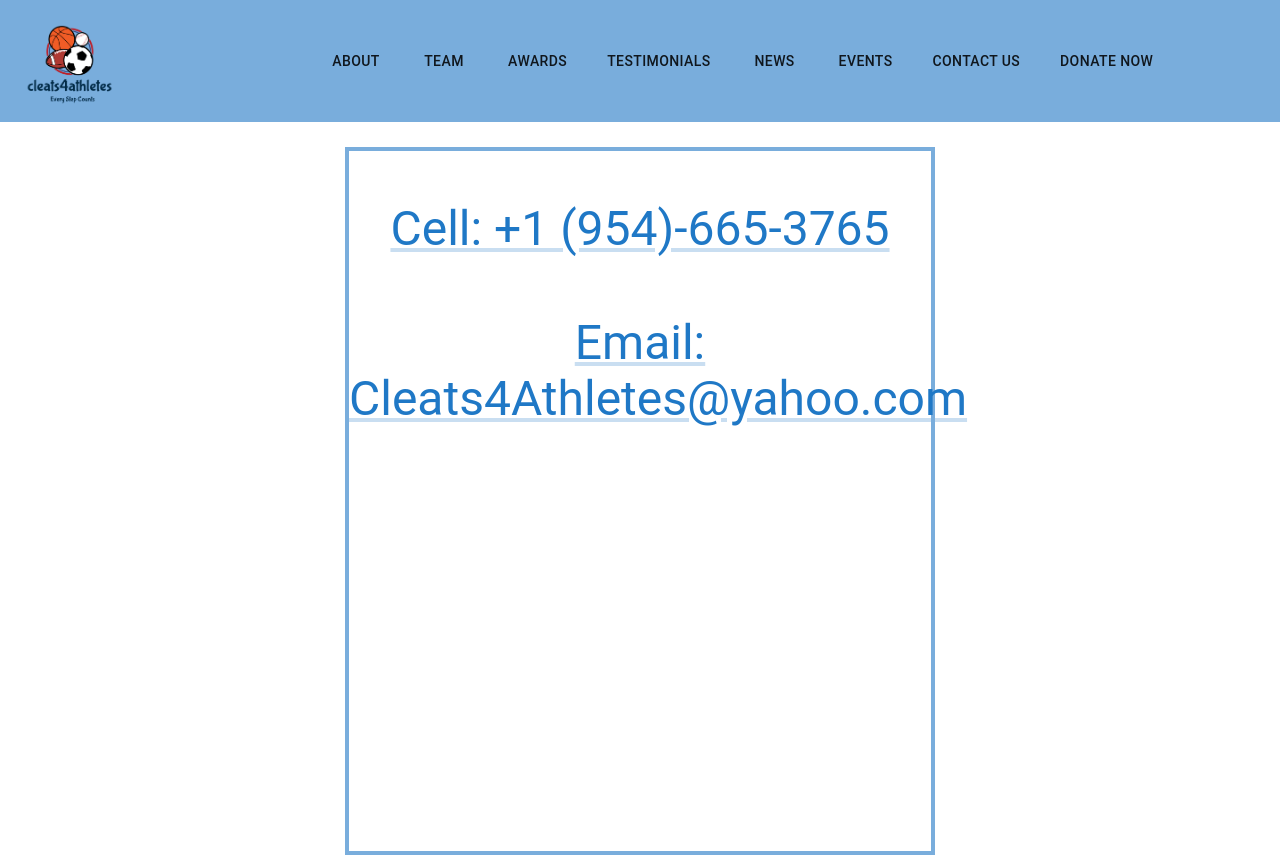
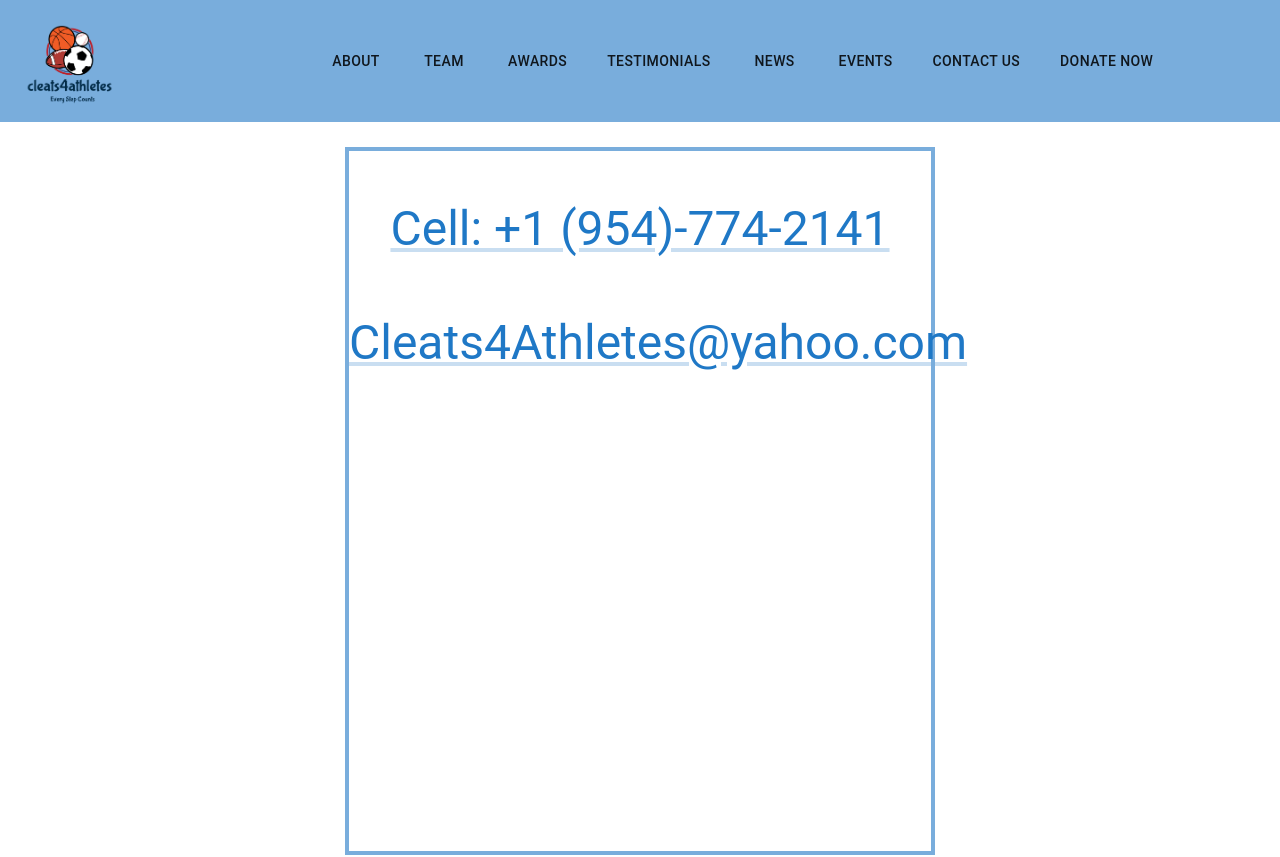
Before and after one commit to drewamunat2/cleats4athletes-react-app, a React (Create React App) app: page /contact in a window 1280 px wide. Shown: the top 857 px of the page. Built offline with nearby package versions, Linux system fonts and the light colour scheme.

Commit message:
minor changes

```diff
--- a/src/routes/About.js
+++ b/src/routes/About.js
@@ -148,7 +148,7 @@
                 Police Athletic League (PAL) of Hollywood, FL, who then
                 distributed them to the kids. After introducing the idea to the
                 community service contact at their school, they realized they
-                could be more effective if they created a Not-for Profit
+                could be more effective if they created a Not for Profit
                 Corporation. In 2022 our CEO, Matthew Amunategui, filed articles
                 of incorporation to make Cleats4Athletes an official Florida
                 501(c)(3) Not for Profit corporation. Now, one of our goals is
@@ -173,7 +173,7 @@
                 display="block"
                 style={missionStyle}
               >
-                Since 2020, we have collected approximately 566 items (approx.
+                Since 2020, we have collected approximately 580 items (approx.
                 value $2279), which includes cleats, sneakers, athletic
                 clothing, athletic equipment, and clothes/shoes. We have
                 received $2000 from donors which we used to purchase 30 pairs of
@@ -306,7 +306,7 @@
                 Police Athletic League (PAL) of Hollywood, FL, who then
                 distributed them to the kids. After introducing the idea to the
                 community service contact at their school, they realized they
-                could be more effective if they created a Not-for Profit
+                could be more effective if they created a Not for Profit
                 Corporation. In 2022 our CEO, Matthew Amunategui, filed articles
                 of incorporation to make Cleats4Athletes an official Florida
                 501(c)(3) Not for Profit corporation. Now, one of our goals is
@@ -331,7 +331,7 @@
                 display="block"
                 style={missionStyle}
               >
-                Since 2020, we have collected approximately 566 items (approx.
+                Since 2020, we have collected approximately 580 items (approx.
                 value $2279), which includes cleats, sneakers, athletic
                 clothing, athletic equipment, and clothes/shoes. We have
                 received $2000 from donors which we used to purchase 30 pairs of
--- a/src/routes/ContactUs.js
+++ b/src/routes/ContactUs.js
@@ -42,6 +42,9 @@
   marginBottom: "10%",
 };
 
+const CELL = 'Cell: +1 (954)-774-2141';
+const EMAIL = 'Cleats4Athletes@yahoo.com';
+
 export default function ContactUs() {
   const theme = useTheme();
   const mobile = useMediaQuery(theme.breakpoints.down("sm"));
@@ -60,7 +63,7 @@
                   display="block"
                   style={titleStyle}
                 >
-                  Cell: +1 (954)-665-3765
+                  {CELL}
                 </Typography>
               </Link>
               <Link href="mailto:Cleats4Athletes@yahoo.com">
@@ -71,7 +74,7 @@
                   display="block"
                   style={titleStyle}
                 >
-                  Email: Cleats4Athletes@yahoo.com
+                  {EMAIL}
                 </Typography>
               </Link>
             </Paper>
@@ -94,7 +97,7 @@
                   display="block"
                   style={titleStyle}
                 >
-                  Cell: +1 (954)-665-3765
+                  {CELL}
                 </Typography>
               </Link>
               <Link href="mailto:Cleats4Athletes@yahoo.com">
@@ -105,7 +108,7 @@
                   display="block"
                   style={titleStyle}
                 >
-                  Email: Cleats4Athletes@yahoo.com
+                  {EMAIL}
                 </Typography>
               </Link>
             </Paper>
--- a/src/routes/Home.js
+++ b/src/routes/Home.js
@@ -64,7 +64,7 @@
             display="block"
             align="center"
           >
-            Founded in: December 2020
+            Founded in: 2020
           </Typography>
         </Grid>
         <Grid item xs={12} sm={4} sx={{border: '2px solid #79ADDC'}}>
@@ -97,7 +97,7 @@
               display="block"
               align="center"
             >
-              Founded in: December 2020
+              Founded in: 2020
             </Typography>
           </Grid>
           <Grid item sm={4}>
```
